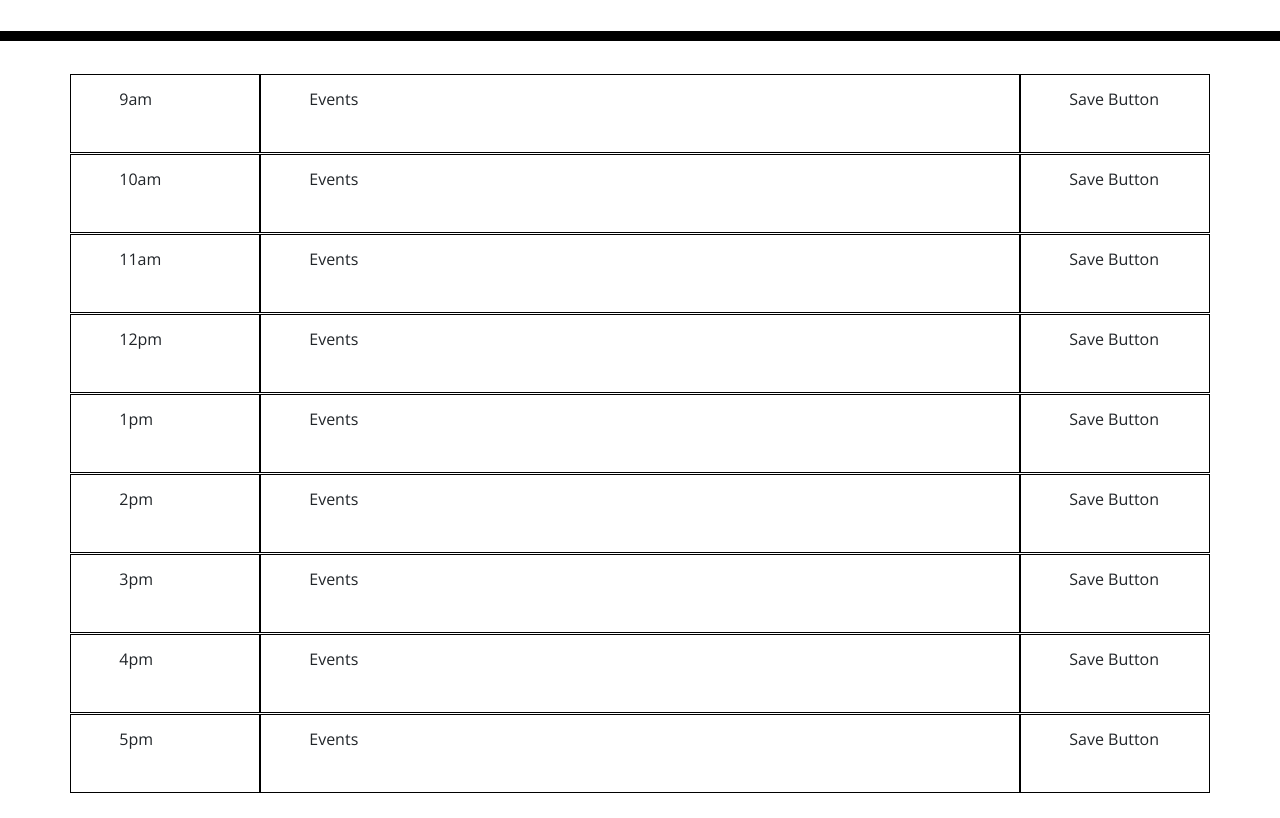
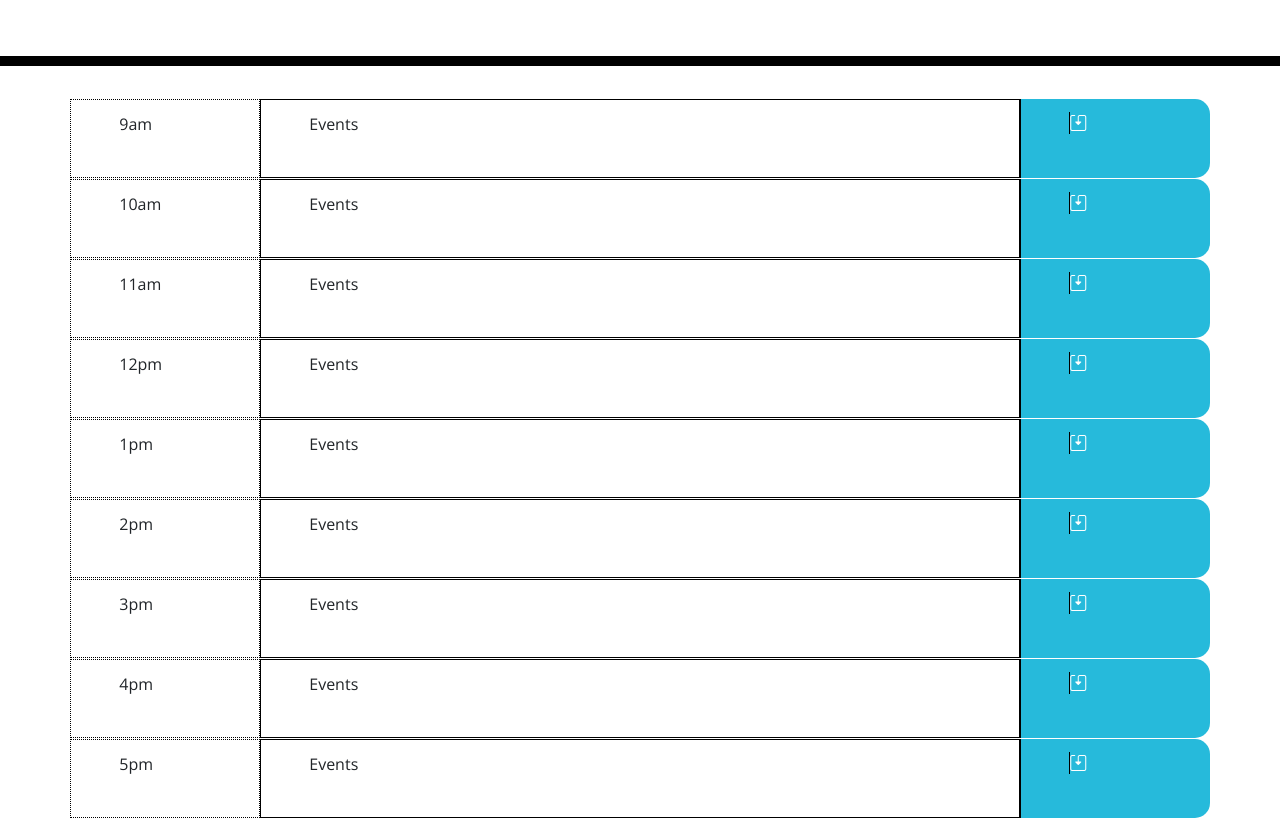
Before and after one commit to Castoreno05/WorkDayPlanner, a plain HTML site: page index.html in a window 1280 px wide. Shown: the part 263-1081 px from the top of the page. Before the commit the page ends 1056 px from the top, so only its background shows below. Drawn offline with nearby package versions, Linux system fonts and the light colour scheme.

Commit message:
Update on the rows.

```diff
--- a/Assets/style.css
+++ b/Assets/style.css
@@ -1,3 +1,5 @@
+@import url("https://cdn.jsdelivr.net/npm/bootstrap-icons@1.8.3/font/bootstrap-icons.css");
+
 body {
   font-family: 'Open Sans', sans-serif;
   font-size: 16px;
@@ -61,19 +63,27 @@ textarea{
   border-left: 1px solid black;
   border-top-right-radius: 15px;
   border-bottom-right-radius: 15px;
-  background-color: #06AED5;
+  background-color: #26badb;
   color: white;
 }
 
 .saveBtn i:hover {
-  font-size: 20px;
+  font-size: 35px;
   transition: all .3s ease-in-out;
+}
+
+#currentDay{
+  font-size: 45px;
+}
+
+#time {
+  border: dotted black 1px
 }
 
 .col-8 {
   border: solid black 1px;
 }
 
-.col-2 {
-  border: solid black 1px;
-}
+/* #save {
+  background-color: lightskyblue;
+} */
--- a/index.html
+++ b/index.html
@@ -8,6 +8,7 @@
   <link rel="stylesheet" href="https://stackpath.bootstrapcdn.com/bootstrap/4.3.1/css/bootstrap.min.css" />
   <link rel="stylesheet" href="https://use.fontawesome.com/releases/v5.8.1/css/all.css"
     integrity="sha384-50oBUHEmvpQ+1lW4y57PTFmhCaXp0ML5d60M1M7uH2+nqUivzIebhndOJK28anvf" crossorigin="anonymous" />
+  <link rel="stylesheet" href="https://cdn.jsdelivr.net/npm/bootstrap-icons@1.8.3/font/bootstrap-icons.css">
   <link href="https://fonts.googleapis.com/css?family=Open+Sans&display=swap" rel="stylesheet" />
   <link rel="stylesheet" href="./Assets/reset.css">
   <link rel="stylesheet" href="./Assets/style.css">
@@ -23,110 +24,110 @@
   <div class="container">
     <!-- Timeblocks go here -->
     <div class="row">
-      <div class="col-2">
+      <div class="col-2" id="time" >
         9am
       </div>
       <div class="col-8">
         Events
       </div>
-      <div class="col-2">
-        Save Button
+      <div class="col-2 saveBtn">
+        <i class="bi bi-save2 saveBtn i"></i>
       </div>
     </div>
 
     <div class="row">
-      <div class="col-2">
+      <div class="col-2" id="time">
         10am
       </div>
       <div class="col-8">
         Events
       </div>
-      <div class="col-2">
-        Save Button
+      <div class="col-2 saveBtn">
+        <i class="bi bi-save2 saveBtn i"></i>
       </div>
     </div>
 
     <div class="row">
-      <div class="col-2">
+      <div class="col-2" id="time">
         11am
       </div>
       <div class="col-8">
         Events
       </div>
-      <div class="col-2">
-        Save Button
+      <div class="col-2 saveBtn">
+        <i class="bi bi-save2 saveBtn i"></i>
       </div>
     </div>
 
     <div class="row">
-      <div class="col-2">
+      <div class="col-2" id="time">
         12pm
       </div>
       <div class="col-8">
         Events
       </div>
-      <div class="col-2">
-        Save Button
+      <div class="col-2 saveBtn">
+        <i class="bi bi-save2 saveBtn i"></i>
       </div>
     </div>
 
     <div class="row">
-      <div class="col-2">
+      <div class="col-2" id="time">
         1pm
       </div>
       <div class="col-8">
         Events
       </div>
-      <div class="col-2">
-        Save Button
+      <div class="col-2 saveBtn">
+        <i class="bi bi-save2 saveBtn i"></i>
       </div>
     </div>
 
     <div class="row">
-      <div class="col-2">
+      <div class="col-2" id="time">
         2pm
       </div>
       <div class="col-8">
         Events
       </div>
-      <div class="col-2">
-        Save Button
+      <div class="col-2 saveBtn">
+        <i class="bi bi-save2 saveBtn i"></i>
       </div>
     </div>
 
     <div class="row">
-      <div class="col-2">
+      <div class="col-2" id="time">
         3pm
       </div>
       <div class="col-8">
         Events
       </div>
-      <div class="col-2">
-        Save Button
+      <div class="col-2 saveBtn">
+        <i class="bi bi-save2 saveBtn i"></i>
       </div>
     </div>
 
     <div class="row">
-      <div class="col-2">
+      <div class="col-2" id="time">
         4pm
       </div>
       <div class="col-8">
         Events
       </div>
-      <div class="col-2">
-        Save Button
+      <div class="col-2 saveBtn">
+        <i class="bi bi-save2 saveBtn i"></i>
       </div>
     </div>
 
     <div class="row">
-      <div class="col-2">
+      <div class="col-2" id="time">
         5pm
       </div>
       <div class="col-8">
         Events
       </div>
-      <div class="col-2">
-        Save Button
+      <div class="col-2 saveBtn">
+        <i class="bi bi-save2 saveBtn i"></i>
       </div>
     </div>
 
```
